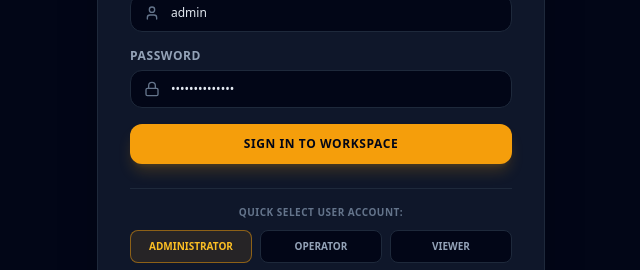
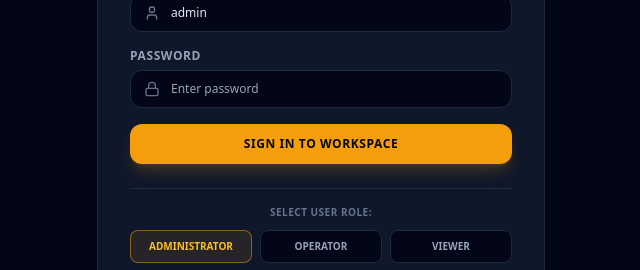
Before and after one commit to dataengineer-irfan/RAIS_AGENCIES, a React (Vite) app in the folder frontend/: page / in a window 1280 px wide. Shown: the part 344-614 px from the top of the page, without its empty margins (319-959 px from the left). Built offline with nearby package versions, Linux system fonts and the light colour scheme; no server answers.

Commit message:
security(auth): remove pre-filled passwords from login page and require manual credential entry

```diff
--- a/frontend/src/pages/LoginPage.jsx
+++ b/frontend/src/pages/LoginPage.jsx
@@ -6,7 +6,7 @@ import { RaisLogo } from '../components/RaisLogo';
 export const LoginPage = () => {
   const { login, loading } = useAuth();
   const [username, setUsername] = useState('admin');
-  const [password, setPassword] = useState('RaisAdmin@2026');
+  const [password, setPassword] = useState('');
   const [error, setError] = useState('');
 
   const handleSubmit = async (e) => {
@@ -18,9 +18,9 @@ export const LoginPage = () => {
     }
   };
 
-  const setDemoUser = (u, p) => {
+  const handleSelectUser = (u) => {
     setUsername(u);
-    setPassword(p);
+    setPassword('');
     setError('');
   };
 
@@ -97,14 +97,15 @@ export const LoginPage = () => {
           </button>
         </form>
 
-        {/* One-Click Role Accounts */}
+        {/* Select User Role */}
         <div className="pt-4 border-t border-slate-800">
           <p className="text-[10px] uppercase font-bold tracking-wider text-slate-500 text-center mb-2.5">
-            Quick Select User Account:
+            Select User Role:
           </p>
           <div className="grid grid-cols-3 gap-2 text-center text-[10px]">
             <button
-              onClick={() => setDemoUser('admin', 'RaisAdmin@2026')}
+              type="button"
+              onClick={() => handleSelectUser('admin')}
               className={`p-2 rounded-lg border font-bold uppercase transition-all ${
                 username === 'admin'
                   ? 'bg-amber-500/10 border-amber-500/50 text-amber-400'
@@ -114,7 +115,8 @@ export const LoginPage = () => {
               Administrator
             </button>
             <button
-              onClick={() => setDemoUser('operator', 'RaisOperator@2026')}
+              type="button"
+              onClick={() => handleSelectUser('operator')}
               className={`p-2 rounded-lg border font-bold uppercase transition-all ${
                 username === 'operator'
                   ? 'bg-amber-500/10 border-amber-500/50 text-amber-400'
@@ -124,7 +126,8 @@ export const LoginPage = () => {
               Operator
             </button>
             <button
-              onClick={() => setDemoUser('viewer', 'RaisViewer@2026')}
+              type="button"
+              onClick={() => handleSelectUser('viewer')}
               className={`p-2 rounded-lg border font-bold uppercase transition-all ${
                 username === 'viewer'
                   ? 'bg-amber-500/10 border-amber-500/50 text-amber-400'
```
